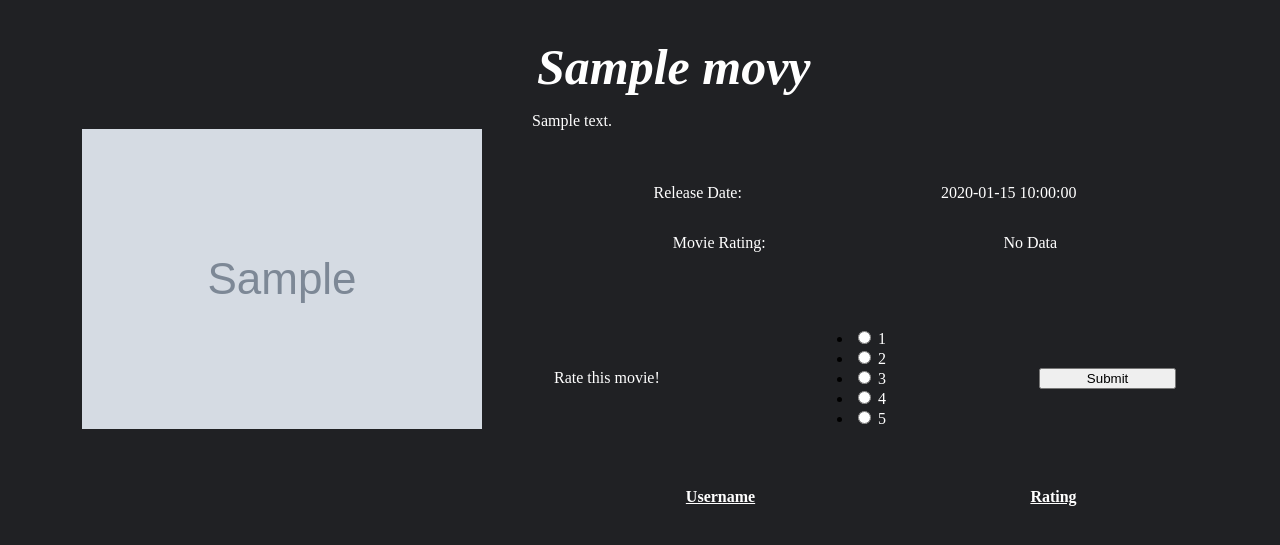
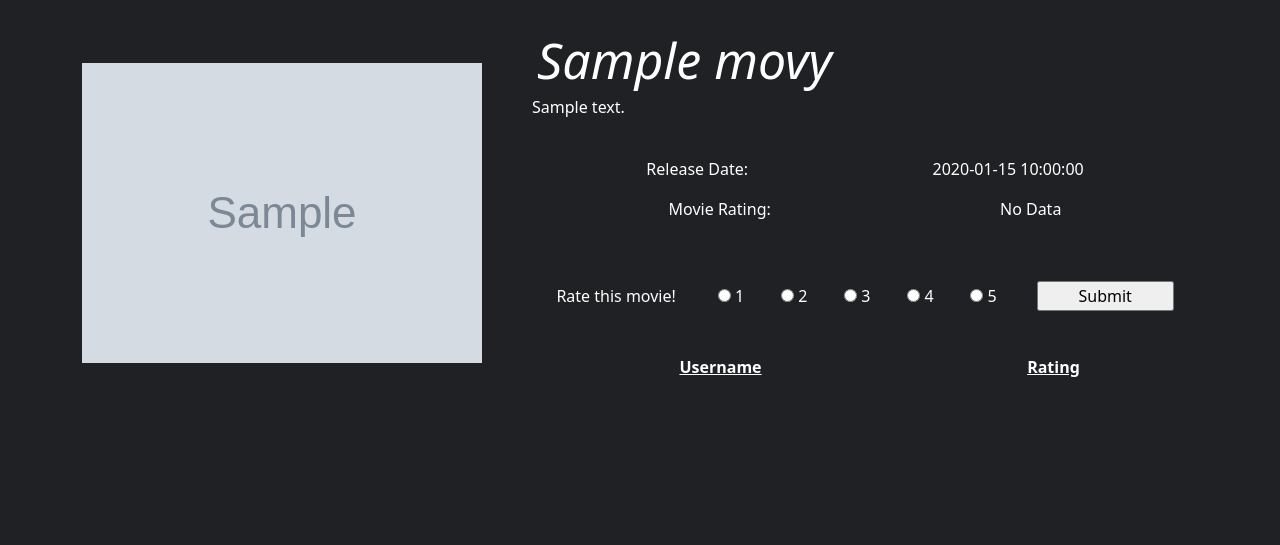
Before and after one commit to JRichm/py-proj-5, a Flask app: page /movies/1 in a window 1280 px wide. Shown: the top 545 px of the page. Run offline with Flask 2, Linux system fonts and the light colour scheme; tables that the repository leaves empty hold one stand-in row (values such as "Sample post"); grey boxes marked "Sample" are stand-in pictures.

Commit message:
fixed flask form for movie rating

```diff
--- a/crud.py
+++ b/crud.py
@@ -3,6 +3,14 @@
 from model import db, User, Movie, Rating, connect_to_db
 
 """ #    Contructor Methods    # """
+def create_movie(title, description, release_date, poster_path):
+    movie = Movie(
+        movie_title = title,
+        movie_description = description,
+        movie_release_date = release_date,
+        movie_poster_path = poster_path
+    )
+    return movie
 
 def create_user(username, password, email):
     user = User(
@@ -11,15 +19,6 @@
         user_email=email
     )
     return user
-
-def create_movie(title, description, release_date, poster_path):
-    movie = Movie(
-        movie_title = title,
-        movie_description = description,
-        movie_release_date = release_date,
-        movie_poster_path = poster_path
-    )
-    return movie
 
 def create_rating(user, movie, score):
     rating = Rating(rating_score=score, rating_movie_id=movie, rating_user_id=user)
@@ -67,6 +66,23 @@
         ratings = 'No Data'
     return ratings
 
+def movie_rated_by_user(movie_id, user_id):
+    user_rating = Rating.query.filter(Rating.rating_movie_id==movie_id).filter(Rating.rating_user_id==user_id).first()
+    if user_rating:
+        return user_rating
+    else:
+        return None
+
+
+""" #      Update Methods       # """
+  # movies
+
+  # users
+
+  # ratings
+def update_rating(old_rating, new_score):
+    pass
+
 
 """ #      Server Methods       # """
 if __name__ == '__main__':
--- a/forms.py
+++ b/forms.py
@@ -70,16 +70,31 @@
         ('3', '3'),
         ('4', '4'),
         ('5', '5')
-    ])
+    ], render_kw={})
 
     def add_rating(self, movie_id, user_id):
 
+        # check to see if user and movie id's have been captured
         if user_id or crud.get_user_by_id(user_id):
-            if movie_id or crud.get_movie_by_id(movie_id):
-                score = self.options.data
-                new_rating = crud.create_rating(user_id, movie_id, score)
-                db.session.add(new_rating)
-                db.session.commit()
+            if movie_id and crud.get_movie_by_id(movie_id):
+
+                 # if user has not rated the movie before
+                if not crud.movie_rated_by_user(movie_id, user_id):
+                    score = self.options.data
+                    new_rating = crud.create_rating(user_id, movie_id, score)
+                    db.session.add(new_rating)
+                    db.session.commit()
+                    flash(f'movie_rated_by_user({movie_id}, {user_id}):\n{crud.movie_rated_by_user(movie_id, user_id)}')
+
+                 # if user has already submited a rating for this movie
+                else:
+                    new_score = self.options.data
+                    old_rating = crud.movie_rated_by_user(movie_id, user_id)
+                    updated_rating = crud.update_rating(old_rating, new_score)
+                    db.session.add(updated_rating)
+                    db.session.commit()
+                    flash(f'movie_rated_by_user({movie_id}, {user_id}):\n{crud.movie_rated_by_user(movie_id, user_id)}')
+
                 flash(f'{crud.get_user_by_id(user_id).user_name} rated {crud.get_movie_by_id(movie_id).movie_title} with a score of {score} out of 5')
             else:
                 flash('Error rating movie! Try again.')
--- a/static/css/movie_details.css
+++ b/static/css/movie_details.css
@@ -53,21 +53,30 @@
 #rating-buttons {
     display: flex;
     flex-direction: row;
-    justify-content: space-between;
+    justify-content: center;
     align-items: center;
     width: 100%;
+}
+
+#options {
+    justify-content: space-evenly;
+    width: 50%;
+    margin: 0px 40px 0px 10px;
+}
+
+#options li {
+    list-style: none;
+}
+
+#rating-buttons > * {
+    display: flex;
+    justify-content: space-between;
+    align-items: space-evenly;
 }
 
 #user-rating-label {
     align-self: flex-start;
     margin: 22px;
-}
-
-.input-button {
-    display: flex;
-    flex-direction: column;
-    align-items: center;
-    justify-content: center;
 }
 
 #submit-user-rating {
--- a/templates/base.html
+++ b/templates/base.html
@@ -7,8 +7,8 @@
       {% block title %}{% endblock %}
     </title>
     {% block head %}{% endblock %}
+    <link href="https://cdn.jsdelivr.net/npm/bootstrap@5.3.0-alpha3/dist/css/bootstrap.min.css" rel="stylesheet" integrity="sha384-KK94CHFLLe+nY2dmCWGMq91rCGa5gtU4mk92HdvYe+M/SXH301p5ILy+dN9+nJOZ" crossorigin="anonymous">
     <link rel="stylesheet" href="../static/css/base.css">
-    <script src="https://cdn.jsdelivr.net/npm/bootstrap@5.3.0-alpha3/dist/js/bootstrap.bundle.min.js" integrity="sha384-ENjdO4Dr2bkBIFxQpeoTz1HIcje39Wm4jDKdf19U8gI4ddQ3GYNS7NTKfAdVQSZe" crossorigin="anonymous"></script>
   </head>
 
   <body>
--- a/templates/movie_details.html
+++ b/templates/movie_details.html
@@ -24,7 +24,7 @@
                 </span>
             </article>
             <form id="user-rating-area" action="/rate-movie" method='POST'>
-                <span id="rating-buttons">
+                <span id="rating-buttons" class="radio-buttons">
                     {{ form.options.label }}
                     {{ form.options }}
                     <input type="submit" name="submit" id="submit-user-rating">
```
